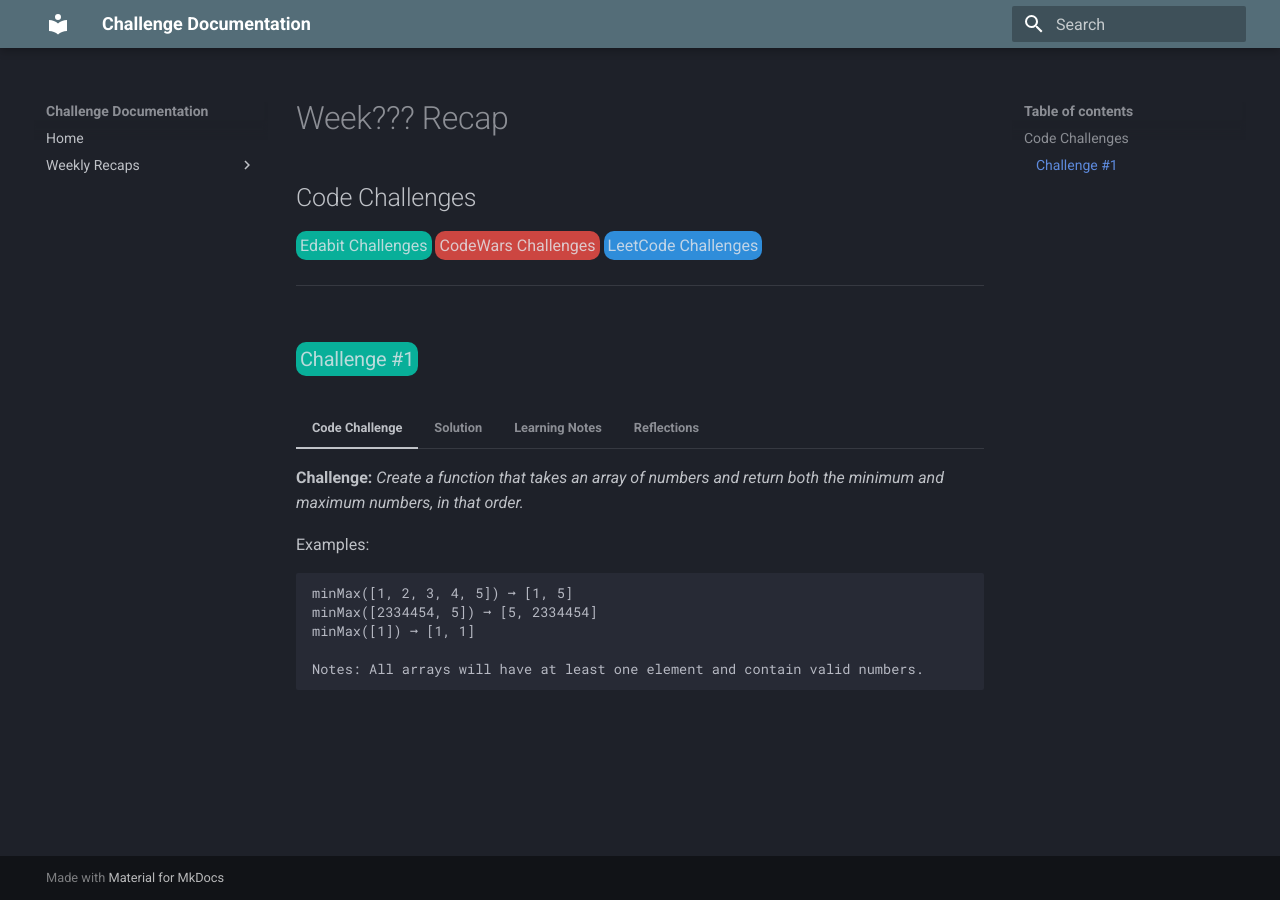
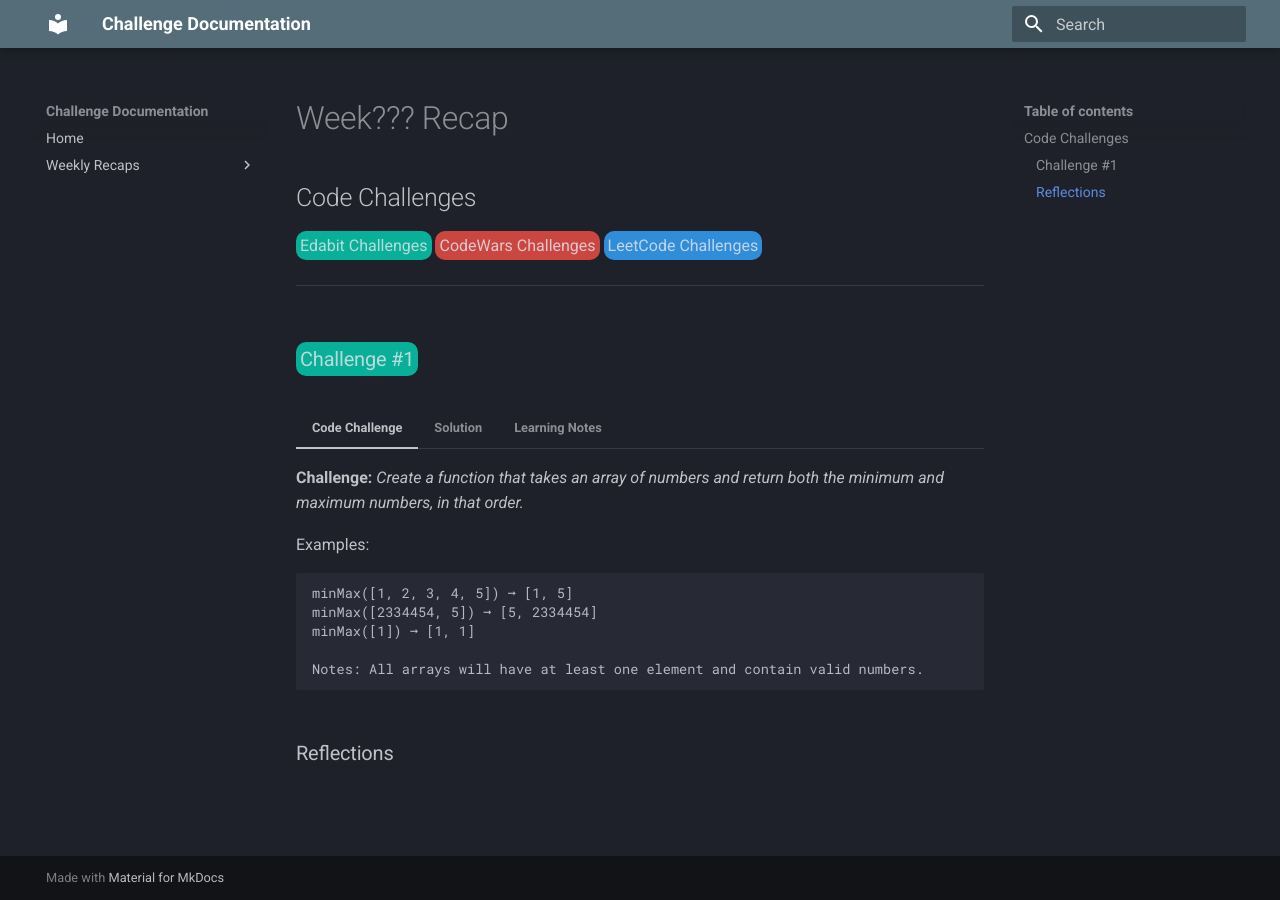
Before and after one commit to RobertEJohnson/Coding-Challenge-Tracker, an MkDocs documentation site: the page built from docs/weeklyRecaps/weekTemplate.md, in a window 1280 px wide. Built offline with MkDocs 1.6.1 and Material for MkDocs 9.7.7, drawn with Linux system fonts in a browser that asks for light colours; some of the changed lines change nothing that is shown.

Commit message:
reformatted reflection layout to be a separate entity from individual challenges

```diff
--- a/docs/weeklyRecaps/weekTemplate.md
+++ b/docs/weeklyRecaps/weekTemplate.md
@@ -38,23 +38,12 @@
 
 === "Learning Notes"
 
-    **New things I've learned:**
+    **Learning Notes:**
 
     >Checkout all these cool new things I've learned!
 
     >I never thought to use x in y way before! That's so clever!
     >Lorem ipsum lorem ipsum Lorem ipsum lorem ipsum Lorem ipsum lorem ipsum
 
-=== "Reflections"
 
-    **Positives:**
-
-    > I'm seeing a lot of positives.
-
-    **Negatives:**
-
-    > I also noticed a few negatives.
-
-    **Moving Forward:**
-
-    > Here's my plan for the future.
+### Reflections
```
